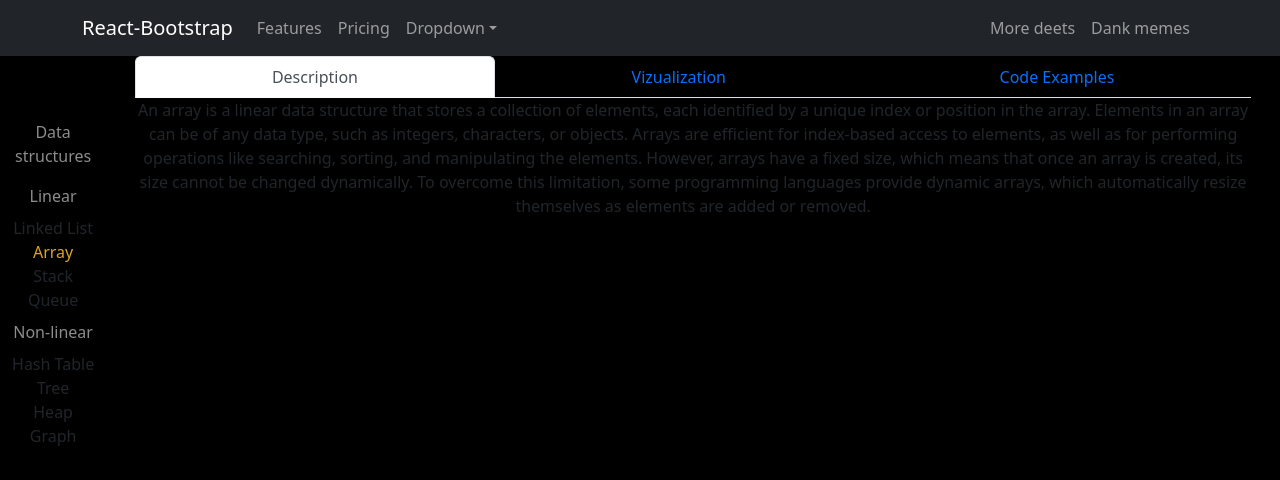
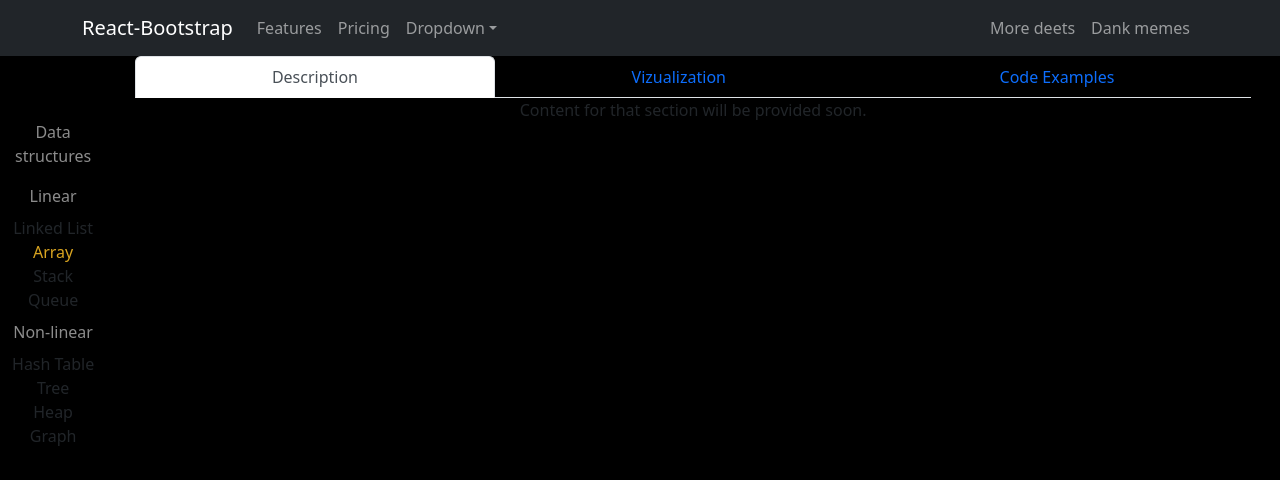
Before and after one commit to karpinski1994/algo-rockstar, a Next.js app: page /data-structures/array in a window 1280 px wide. Shown: the top 480 px of the page. Built offline with nearby package versions, Linux system fonts and the light colour scheme.

Commit message:
Add markdown component handling descriptions of algorithms and data structures

```diff
--- a/components/DescriptionSwitch/index.tsx
+++ /dev/null
@@ -1,13 +0,0 @@
-import ArrayDescription from "../Array/description";
-import LinkedListDescription from "../LinkedList/description";
-// TODO: COmponent has to be common we just need to pass markdown
-export default ({ route }) => {
-    switch (route) {
-      case "linked-list":
-       return <LinkedListDescription />
-      case "array":
-       return <ArrayDescription />
-      default:
-        return <div>Content for that section will be provided soon.</div>;
-    }
-  };
--- a/components/LinkedList/description/index.tsx
+++ b/components/LinkedList/description.ts
@@ -1,12 +1,4 @@
-import React from 'react'
-
-type Props = {}
-// TODO: We just have to insert markdown
-function LinkedListDescription({ }: Props) {
-    return (
-        <div>{
-            `
-# Linked list
+export default `# Linked list
 ### Linear data structures
 
 #### Description
@@ -39,8 +31,3 @@ Split O(n): Dividing a linked list into two separate linked lists.
 
 [Introduction to Linked Lists (Data Structures & Algorithms #5)](https://www.youtube.com/watch?v=WwfhLC16bis)
 `
-        }</div>
-    )
-}
-
-export default LinkedListDescription
--- /dev/null
+++ b/components/Markdown/index.tsx
@@ -0,0 +1,13 @@
+import ReactMarkdown from 'react-markdown';
+import markdownFactory from "./markdownFactory";
+
+// TODO: improve readability maybe just background maybe some extra highlighter
+export default ({ route }: {route: string}) => {
+  const markdown = markdownFactory(route);
+
+  return (
+    <ReactMarkdown
+      children={markdown}
+    />
+  )
+}
--- /dev/null
+++ b/components/Markdown/markdownFactory.ts
@@ -0,0 +1,10 @@
+import linkedListMarkDown from '../LinkedList/description';
+
+export default (route: string) => {
+    switch (route) {
+      case "linked-list":
+        return linkedListMarkDown;
+      default:
+        return 'Content for that section will be provided soon.';
+    }
+  };
--- a/pages/data-structures/[dataStructure]/index.tsx
+++ b/pages/data-structures/[dataStructure]/index.tsx
@@ -4,14 +4,14 @@ import { useEffect } from "react";
 import nestLayout from "@/utils/nenstLayout";
 import TabsNavbar from "@/components/TabsNavbar/TabsNavbar";
 import { Container } from "react-bootstrap";
-import DescriptionSwitch from "@/components/DescriptionSwitch";
+import Markdown from "@/components/Markdown";
 
 const DataStructurePage = () => {
   const router = useRouter();
   const { dataStructure } = router.query;
   return (
     <section>
-      <DescriptionSwitch route={dataStructure}/>
+      <Markdown route={dataStructure}/>
     </section>
   );
 };
```
